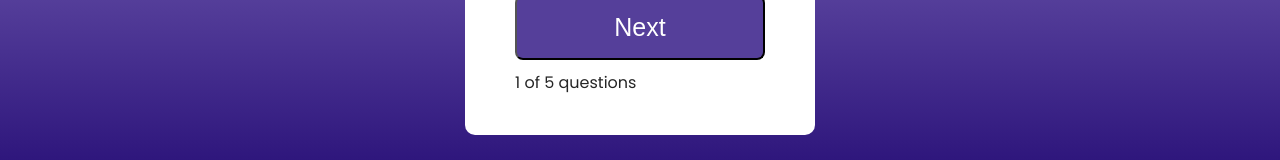
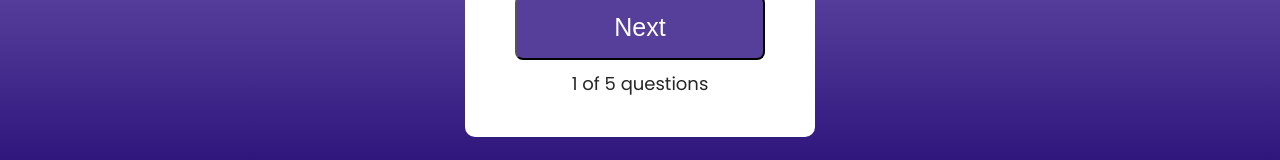
Before and after one commit to francescosave/quiz-app, a React (Vite) app: page / in a window 1280 px wide. Shown: the part 559-719 px from the top of the page. Built offline with nearby package versions, Linux system fonts and the light colour scheme.

Commit message:
feat: stylized pagination current and total number question

```diff
--- a/src/Components/Quiz.css
+++ b/src/Components/Quiz.css
@@ -50,3 +50,8 @@
     border-radius: 8px;
     cursor: pointer;
 }
+
+.container .index {
+    margin: auto;
+    font-size: 18px;
+}
```
